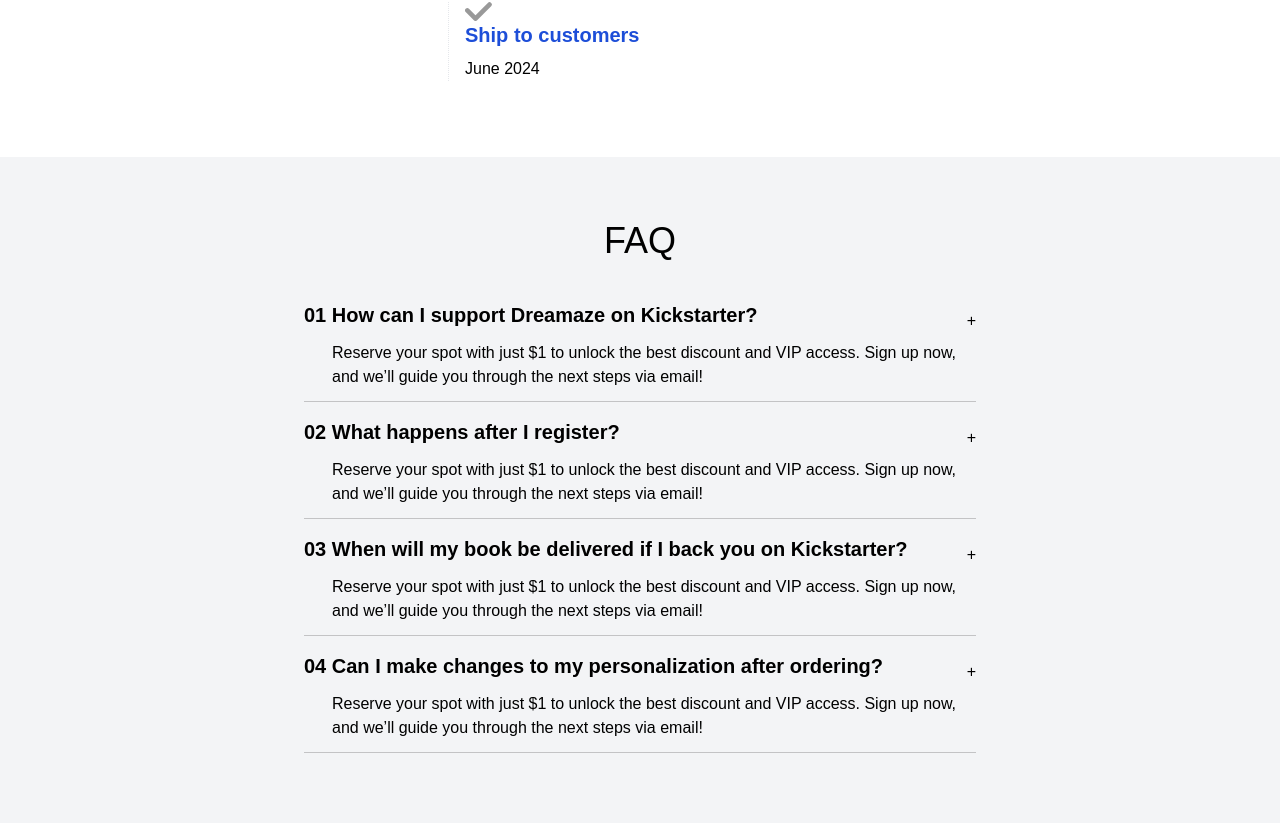
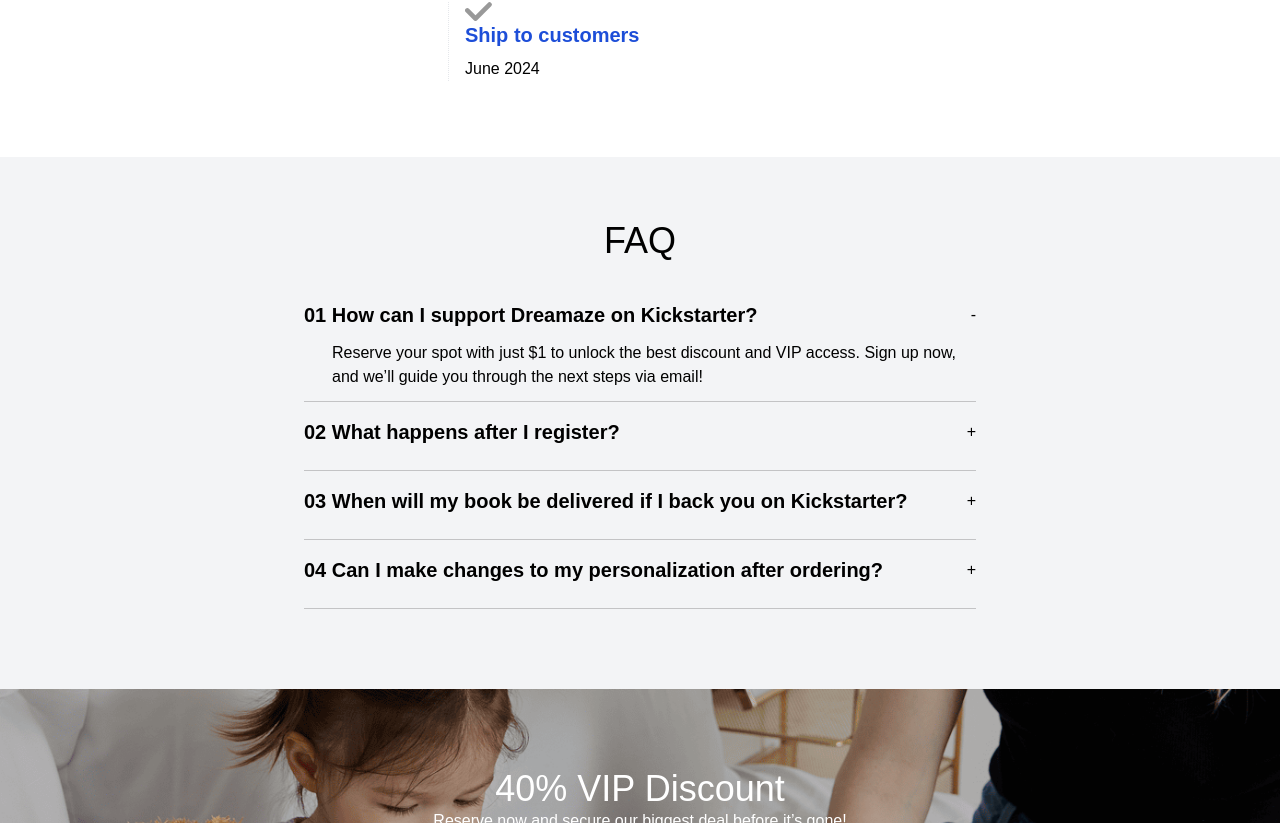
Before and after one commit to Dreamazebook/dreamazebook-frontend, a Next.js app: page /en/welcome in a window 1280 px wide. Shown: the part 7357-8180 px from the top of the page. Built offline with nearby package versions, Linux system fonts and the light colour scheme.

Commit message:
add interaction to faq component

```diff
--- /dev/null
+++ b/app/[locale]/(marketing)/components/FAQ.tsx
@@ -0,0 +1,48 @@
+import { useState } from "react";
+
+const FAQs = [
+  {
+    tl:'01 How can I support Dreamaze on Kickstarter?',
+    ans: 'Reserve your spot with just $1 to unlock the best discount and VIP access. Sign up now, and we’ll guide you through the next steps via email!',
+    show:true
+  },
+  {
+    tl:'02  What happens after I register?',
+    ans: 'Reserve your spot with just $1 to unlock the best discount and VIP access. Sign up now, and we’ll guide you through the next steps via email!'
+  },
+  {
+    tl:'03  When will my book be delivered if I back you on Kickstarter?',
+    ans: 'Reserve your spot with just $1 to unlock the best discount and VIP access. Sign up now, and we’ll guide you through the next steps via email!'
+  },
+  {
+    tl:'04  Can I make changes to my personalization after ordering?',
+    ans: 'Reserve your spot with just $1 to unlock the best discount and VIP access. Sign up now, and we’ll guide you through the next steps via email!'
+  },
+];
+export default function FAQ() {
+  const [faqs, setFaqs] = useState(FAQs);
+  const handleFaqClick = (idx:number) => {
+    const newFAQs = [...FAQs];
+    newFAQs.forEach((faq)=>{
+      faq.show = false;
+    })
+    newFAQs[idx].show = true;
+    setFaqs(newFAQs);
+  }
+  return (
+    <section className="bg-gray-100 py-16">
+    <h2 className="text-4xl text-center mb-10">FAQ</h2>
+    <div className="max-w-2xl mx-auto">
+      {faqs.map(({tl,ans,show},idx)=>
+        <div key={tl} className="mb-4 pb-3 border-b border-black/20">
+          <div className="flex justify-between items-center mb-3">
+            <h3 className="text-xl font-bold">{tl}</h3>
+            <span onClick={()=>handleFaqClick(idx)} className="cursor-pointer">{show?'-':'+'}</span>
+          </div>
+          <p className={`font-thin ml-7 ${show?'block':'hidden'}`}>{ans}</p>
+        </div>
+      )}
+    </div>
+    </section>
+  )
+}
--- a/app/[locale]/(marketing)/welcome/page.tsx
+++ b/app/[locale]/(marketing)/welcome/page.tsx
@@ -1,6 +1,7 @@
 "use client";
 import {useEffect, useState} from "react";
 import Image from 'next/image'
+import FAQ from "../components/FAQ";
 
 function PromotionBanner() {
   const PROMOTION_BANNERS = [
@@ -385,38 +386,7 @@ export default function LandingPage() {
         </div>
       </div>
 
-      {/* FAQ section */}
-      <section className="bg-gray-100 py-16">
-        <h2 className="text-4xl text-center mb-10">FAQ</h2>
-        <div className="max-w-2xl mx-auto">
-          {[
-            {
-              tl:'01 How can I support Dreamaze on Kickstarter?',
-              ans: 'Reserve your spot with just $1 to unlock the best discount and VIP access. Sign up now, and we’ll guide you through the next steps via email!'
-            },
-            {
-              tl:'02  What happens after I register?',
-              ans: 'Reserve your spot with just $1 to unlock the best discount and VIP access. Sign up now, and we’ll guide you through the next steps via email!'
-            },
-            {
-              tl:'03  When will my book be delivered if I back you on Kickstarter?',
-              ans: 'Reserve your spot with just $1 to unlock the best discount and VIP access. Sign up now, and we’ll guide you through the next steps via email!'
-            },
-            {
-              tl:'04  Can I make changes to my personalization after ordering?',
-              ans: 'Reserve your spot with just $1 to unlock the best discount and VIP access. Sign up now, and we’ll guide you through the next steps via email!'
-            },
-          ].map(({tl,ans})=>
-            <div key={tl} className="mb-4 pb-3 border-b border-black/20">
-              <div className="flex justify-between items-center">
-                <h3 className="text-xl font-bold mb-3">{tl}</h3>
-                <span className="cursor">+</span>
-              </div>
-              <p className="font-thin ml-7">{ans}</p>
-            </div>
-          )}
-        </div>
-      </section>
+      <FAQ />
 
       <ReserveSection cssClass={"text-white bg-[url(/welcome/reserve-banner/40-vip-discount.png)]"} title={"40% VIP Discount"} desc="Reserve now and secure our biggest deal before it’s gone!" />
 
```
